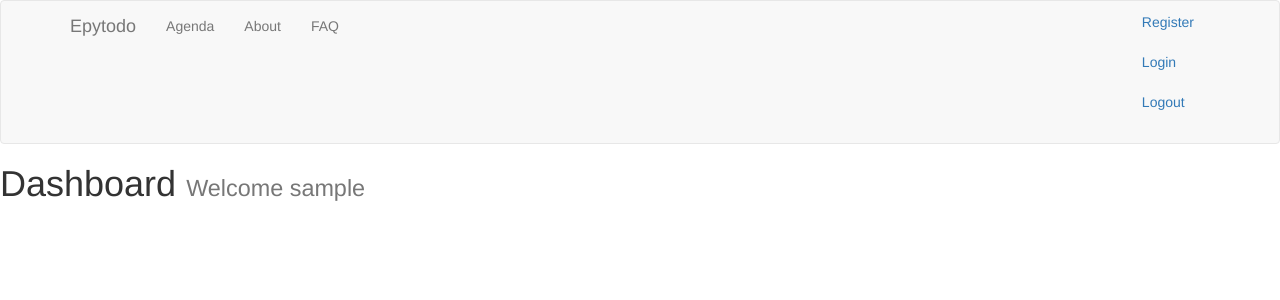
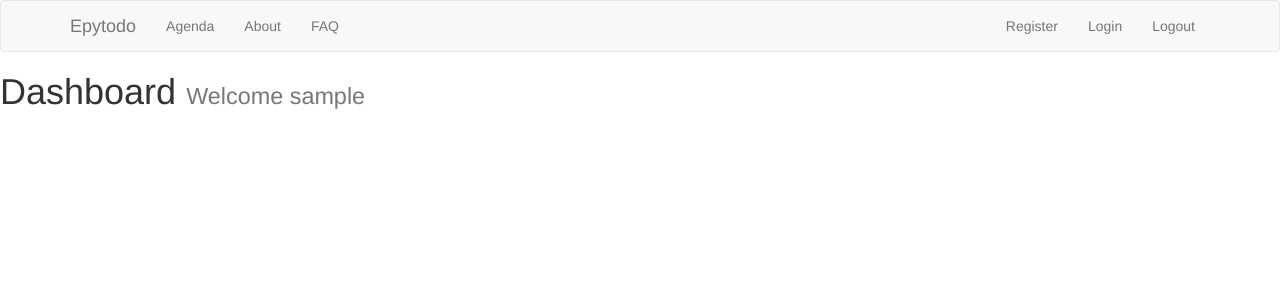
Before and after one commit to matfire/Epytodo, a Flask app: page /agenda in a window 1280 px wide. Shown: the top 300 px of the page. Run offline with Flask 2, Linux system fonts and the light colour scheme; the visitor is signed in with stand-in values (Sample User, id 1); some libraries are stand-ins or nearby versions.

Commit message:
fixed navbar style

```diff
--- a/app/templates/includes/_navbar.html
+++ b/app/templates/includes/_navbar.html
@@ -15,7 +15,7 @@
           <li><a href="/about">About</a></li>
           <li><a href="/faq">FAQ</a></li>
         </ul>
-	<ul class="nav navbar navbar-right">
+	<ul class="nav navbar-nav navbar-right">
     <li><a href="/register">Register</a></li>
     <li><a href="/login">Login</a></li>
     {% if session.logged_in %}
```
